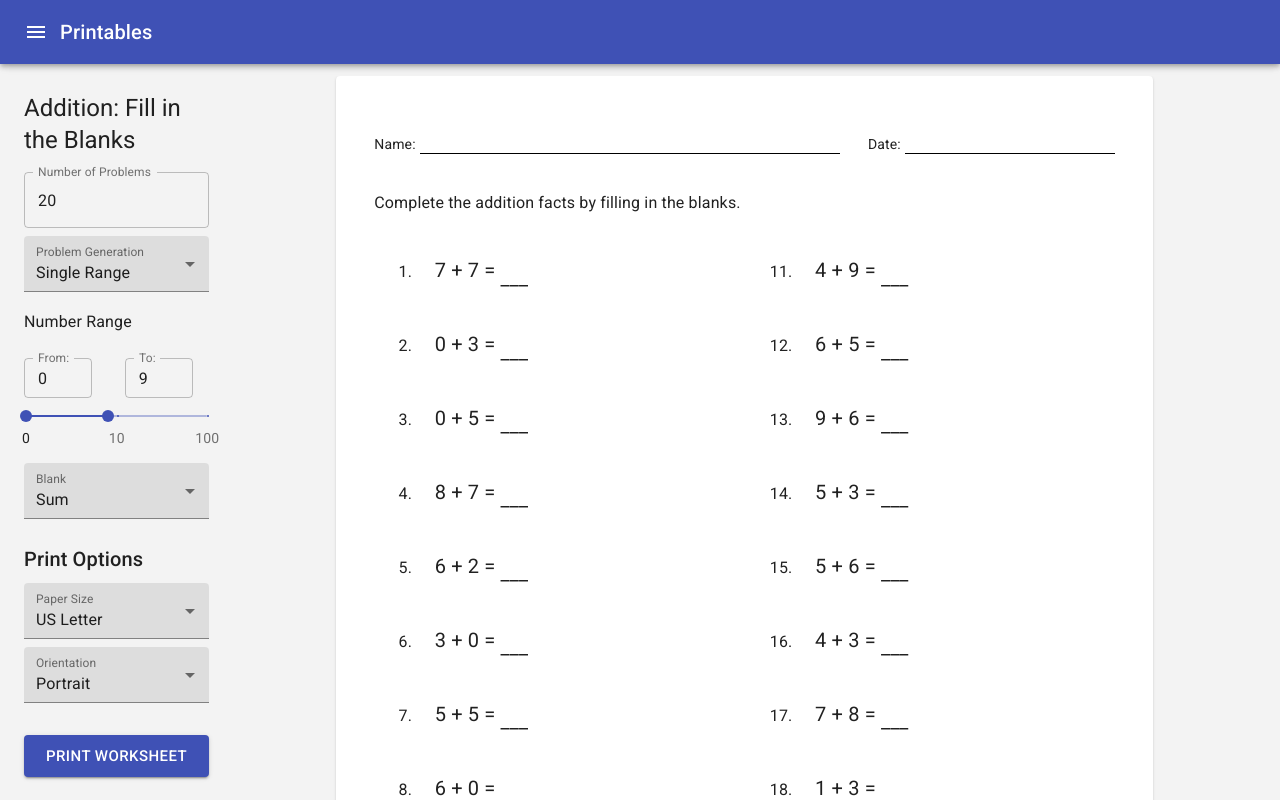
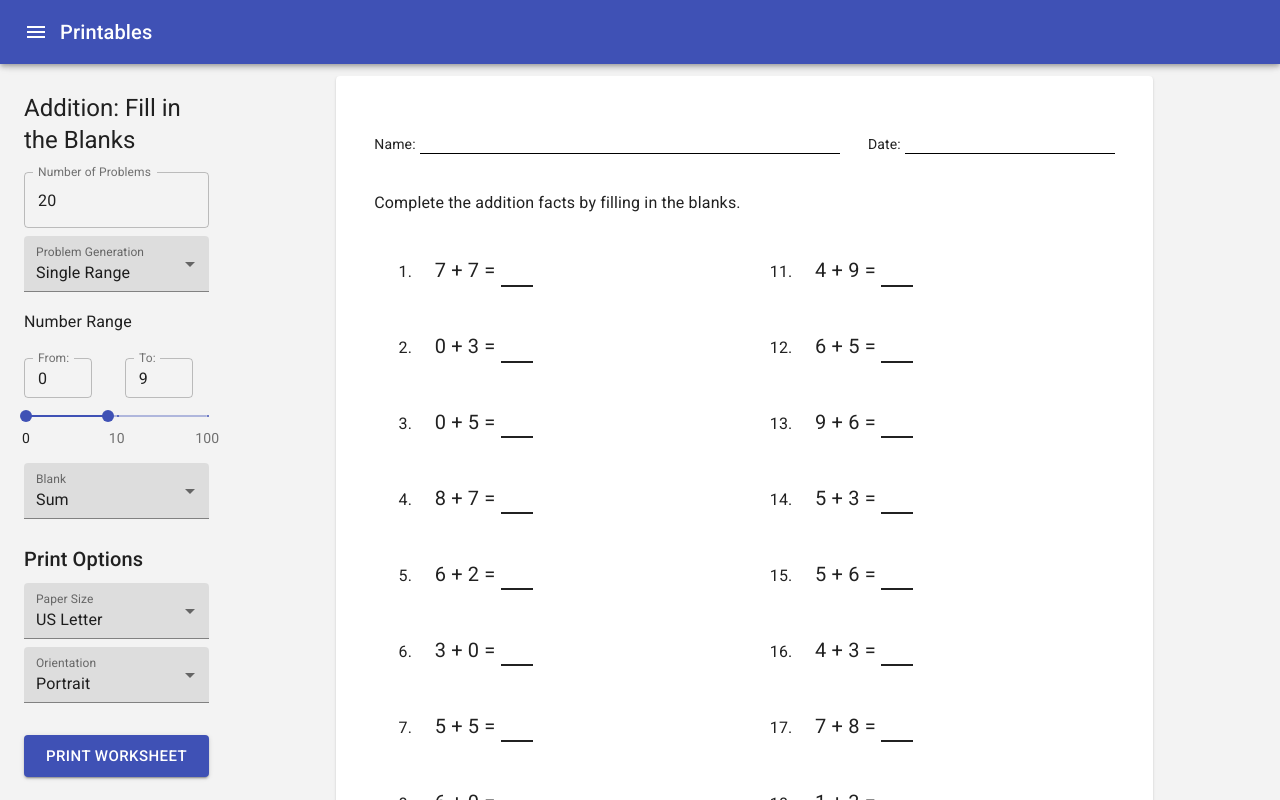
Before and after one commit to brainchild-projects/printables, a React (Create React App) app: page /addition-fill-the-blanks in a window 1280 px wide. Shown: the top 800 px of the page. Built offline with nearby package versions, Linux system fonts and the light colour scheme.

Commit message:
fix: answer key underline mismatch

```diff
--- a/src/pages/additionFillTheBlanks/AdditionSentence.tsx
+++ b/src/pages/additionFillTheBlanks/AdditionSentence.tsx
@@ -41,8 +41,6 @@ export interface AdditionSentenceProps {
   showAnswer?: boolean;
   blank?: BlankPosition;
 }
-
-const blankElement = (<span className="blank">___</span>);
 interface BlankOrNumberProps {
   expected: BlankPosition;
   value: number;
@@ -50,9 +48,17 @@ interface BlankOrNumberProps {
 
 function blankOrNumberGenerator(blank: BlankPosition, showAnswer: boolean) {
   return ({ value, expected }: BlankOrNumberProps): JSX.Element => (
-    showAnswer || blank !== expected
-      ? <span>{value}</span>
-      : blankElement
+    blank === expected
+      ? (
+        <span className="problem-blank">
+          {
+            showAnswer
+              ? value
+              : (<span className="underline">__</span>)
+          }
+        </span>
+      )
+      : (<>{ value }</>)
   );
 }
 
--- a/src/pages/additionFillTheBlanks/PreviewAftb.tsx
+++ b/src/pages/additionFillTheBlanks/PreviewAftb.tsx
@@ -30,6 +30,9 @@ const pageStyles = makeStyles(() => ({
       padding: '6mm 0 6mm 6mm',
       marginLeft: '10mm',
       counterIncrement: 'problem',
+      '-webkit-column-break-inside': 'avoid',
+      pabeBreakInside: 'avoid',
+      breakInside: 'avoid',
     },
 
     '& > li::marker': {
@@ -37,9 +40,17 @@ const pageStyles = makeStyles(() => ({
       fontSize: '16px',
     },
 
-    '& .blank': {
-      position: 'relative',
-      top: '2mm',
+    '& .problem-blank': {
+      borderBottom: '2px solid',
+      paddingLeft: '1mm',
+      paddingRight: '1mm',
+      display: 'inline-block',
+      minWidth: 32,
+      textAlign: 'center',
+    },
+
+    '& .underline': {
+      color: 'transparent',
     },
   },
 }));
@@ -60,23 +71,34 @@ function blankTypeFromStrategy(blankStrategy: BlankPositionStrategy): BlankPosit
   }
 }
 
+interface AdditionAndMeta {
+  addition: Addition;
+  blank: BlankPosition;
+}
+
 const PreviewAftb = ({
   aftbData,
 }: PreviewAftbProps): JSX.Element => {
   const classes = pageStyles();
-  const data = generateAdditionSentences(aftbData);
+  const data = generateAdditionSentences(aftbData).map((addition): AdditionAndMeta => {
+    const { blankStrategy } = aftbData;
+    const blank = blankTypeFromStrategy(blankStrategy);
+    return {
+      addition,
+      blank,
+    };
+  });
 
-  const problemBuilder: Builder<Addition> = (addition, index) => {
-    const { blankStrategy } = aftbData;
-    const blankType = blankTypeFromStrategy(blankStrategy);
-    return (
-      <AdditionSentence
-        key={`problem-${index}`}
-        addition={addition}
-        blank={blankType}
-      />
-    );
-  };
+  const problemBuilder: Builder<AdditionAndMeta> = (
+    { addition, blank }: AdditionAndMeta,
+    index: number,
+  ) => (
+    <AdditionSentence
+      key={`problem-${index}`}
+      addition={addition}
+      blank={blank}
+    />
+  );
 
   return (
     <>
@@ -110,11 +132,12 @@ const PreviewAftb = ({
         data={data}
         itemSelector=".addition-sentence-item"
         builder={
-          (addition, index) => (
+          ({ addition, blank }, index) => (
             <AdditionSentence
               showAnswer
               key={`answer-${index}`}
               addition={addition}
+              blank={blank}
             />
           )
         }
```
